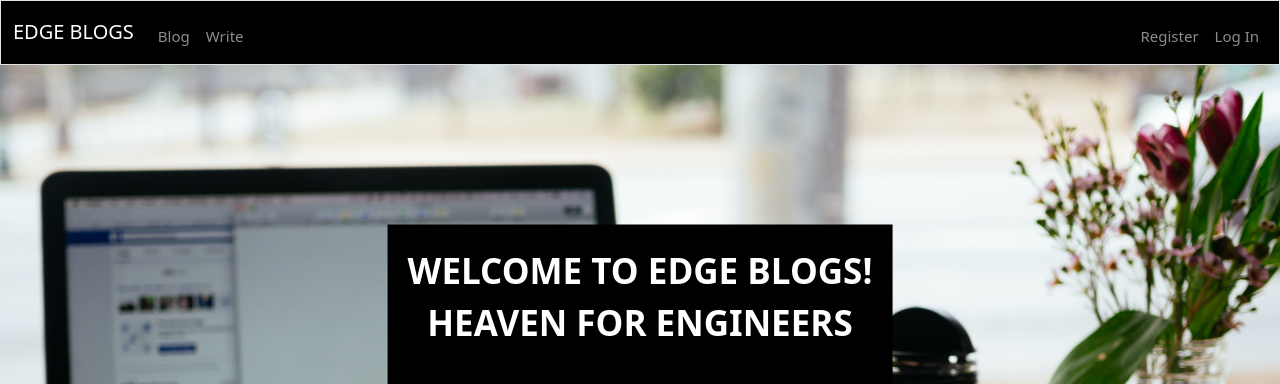
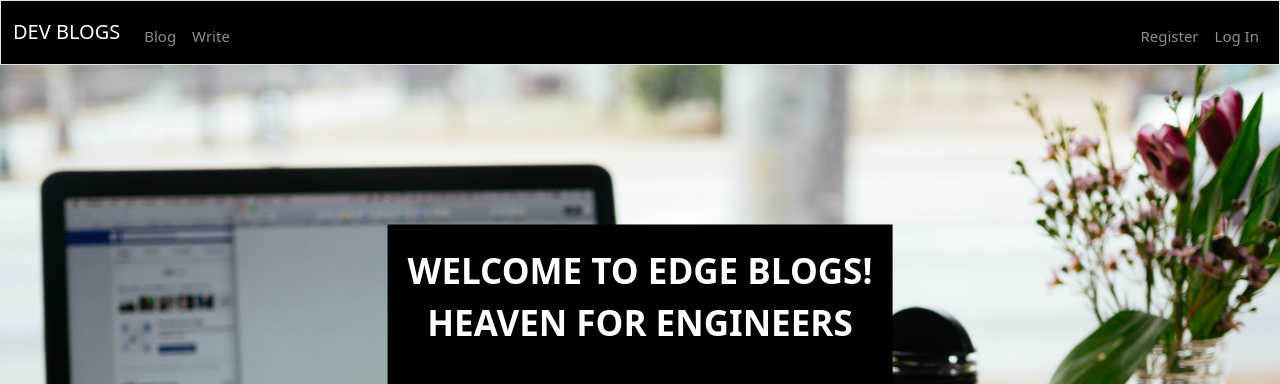
Before and after one commit to Muhammadfahid12/Edge-Blogs, a Flask app: page / in a window 1280 px wide. Shown: the top 384 px of the page. Run offline with Flask 3, Linux system fonts and the light colour scheme; some libraries are stand-ins or nearby versions.

Commit message:
README update

```diff
--- a/templates/layout.html
+++ b/templates/layout.html
@@ -24,7 +24,7 @@
 
         <nav class="bg-black border navbar navbar-expand-md navbar-dark" >
             <div class="container-fluid">
-                <a class="navbar-brand" href="/"><span class="blue">EDGE</span><span class="yellow"> BLOGS</span></a>
+                <a class="navbar-brand" href="/"><span class="blue">DEV</span><span class="yellow"> BLOGS</span></a>
                 <button aria-controls="navbar" aria-expanded="false" aria-label="Toggle navigation" class="navbar-toggler" data-bs-target="#navbar" data-bs-toggle="collapse" type="button">
                     <span class="navbar-toggler-icon"></span>
                 </button>
```
Also changed, not shown: README.md.
